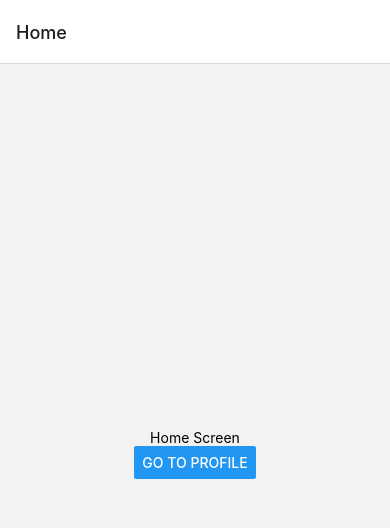
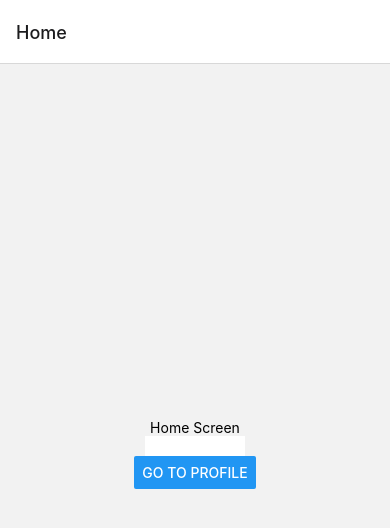
Before and after one commit to ssumthingood/StartRN, a React Native app: screen /Home in a window 390 px wide. Shown: the top 528 px of the page. Built offline with nearby package versions, Linux system fonts and the light colour scheme.

Commit message:
0722 sending data in react-native navigation

```diff
--- a/src/screens/Home.js
+++ b/src/screens/Home.js
@@ -1,13 +1,18 @@
-import * as React from 'react';
-import {Button, View, Text} from 'react-native';
+import React, {useState} from 'react';
+import {Button, View, Text, TextInput} from 'react-native';
 
 const HomeScreen = ({navigation, route}) => {
+  const [myValue, setmyValue] = useState('');
   return (
     <View style={{flex: 1, alignItems: 'center', justifyContent: 'center'}}>
       <Text>Home Screen</Text>
+      <TextInput
+        style={{height: 20, backgroundColor: 'white', width: 100}}
+        onChangeText={value => setmyValue(value)}
+      />
       <Button
         title="Go to profile"
-        onPress={() => navigation.navigate('Profile')}
+        onPress={() => navigation.navigate('Profile', {myValue: myValue})}
       />
     </View>
   );
--- a/src/screens/Profile.js
+++ b/src/screens/Profile.js
@@ -1,10 +1,11 @@
-import React from 'react';
+import React, {useState} from 'react';
 import {View, Fragment, Text, Button} from 'react-native';
 
 const ProfileScreen = ({navigation, route}) => {
   return (
     <View style={{flex: 1, alignItems: 'center', justifyContent: 'center'}}>
       <Text>This is profile</Text>
+      <Text>{route.params.myValue}</Text>
     </View>
   );
 };
```
Also changed, not shown: 2 other files (tests, documents, lock files or other folders).
